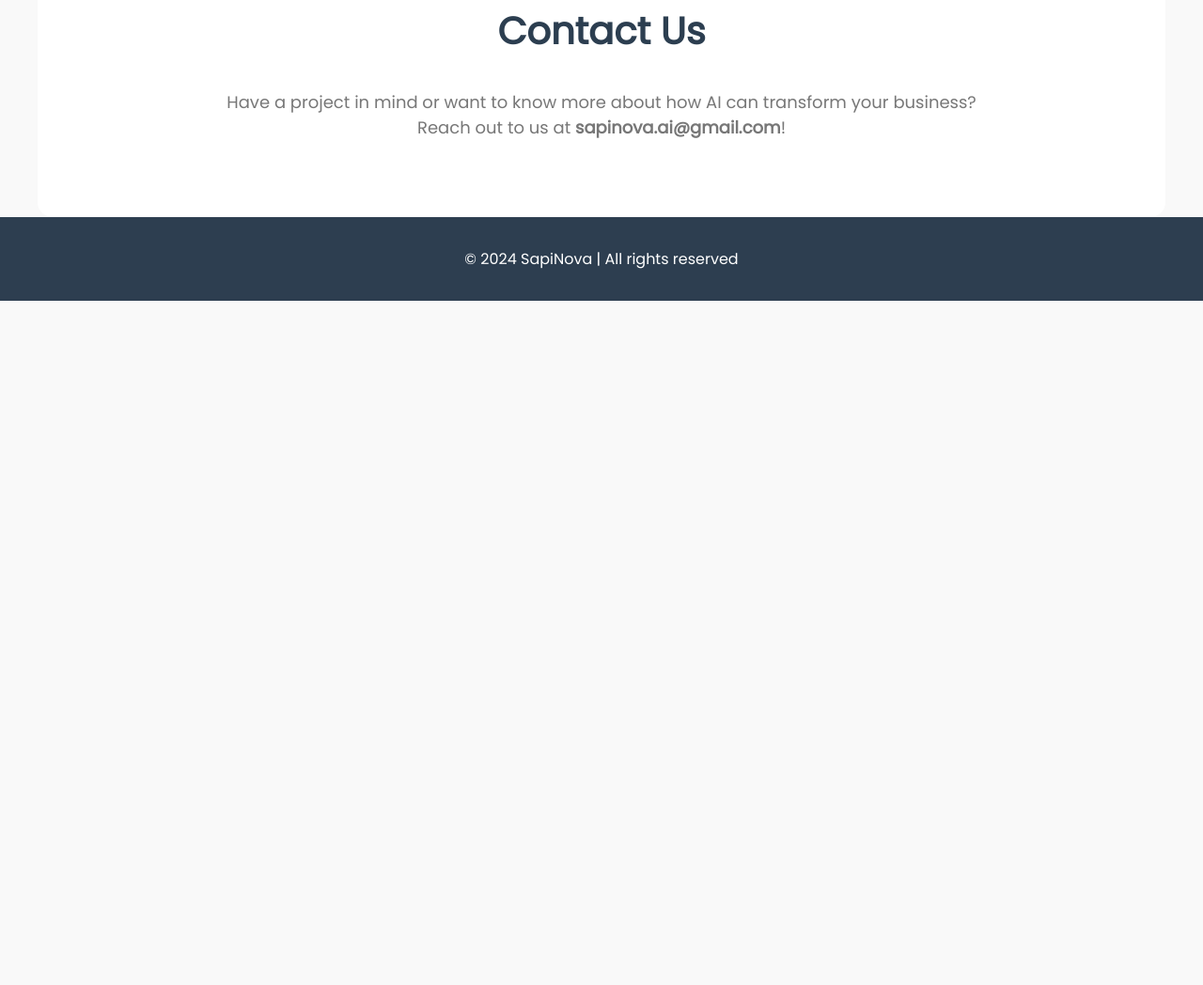
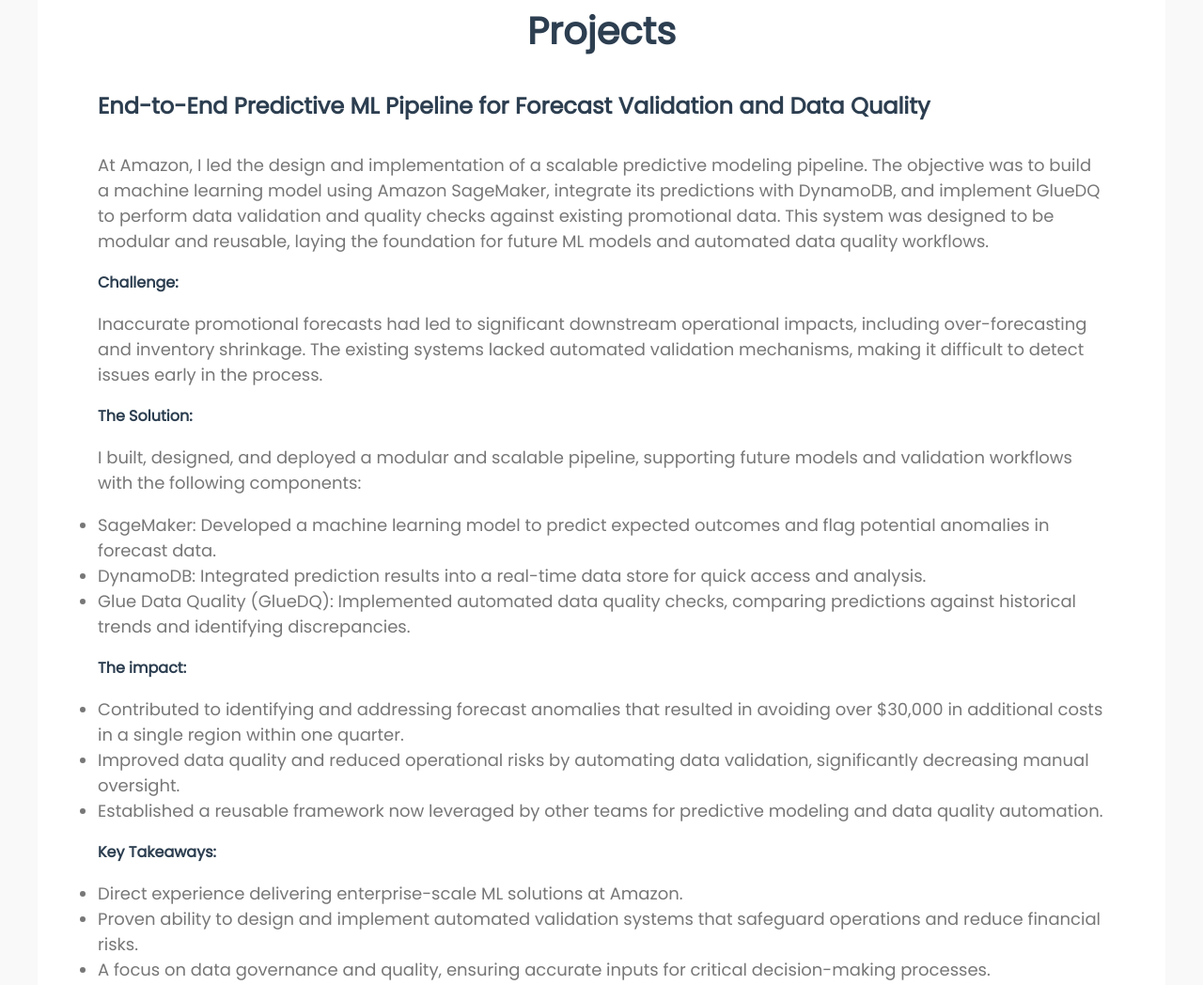
Before and after one commit to SapiNova/SapiNova.github.io, a plain HTML site: page index.html in a window 1280 px wide. Shown: the part 1544-2592 px from the top of the page at 94% size. Before the commit the page ends 1864 px from the top, so only its background shows below. Drawn offline with Linux system fonts and the light colour scheme.

Commit message:
Add projects section

```diff
--- a/css/style.css
+++ b/css/style.css
@@ -91,6 +91,7 @@
 	display: flex;
 	height: 100%;
 	align-items: center;
+	color: #FFFFFF;
 }
 
 .logo > img {
@@ -144,6 +145,7 @@
 
 main {
 	margin-top: -3rem;
+	margin-bottom: 2rem;
 }
 
 main > .content {
@@ -153,23 +155,36 @@
 }
 
 section {
-	text-align: center;
 	padding-bottom: 2rem;
 }
 
-section > p {
+section>p, section>ul {
     font-size: 18px;
     color: #777;
+	padding: 0 2rem;
 }
 
-section > h2 {
+section>h2 {
     font-size: 2.5rem;
     font-weight: 600;
     margin: 2rem;
     color: #2c3e50;
+	text-align: center;
+}
+
+section>h3 {
+	font-size: 1.5rem;
+    margin: 2rem;
+    color: #2c3e50;
+}
+
+section>h4 {
+	margin: 0 2rem;
+    color: #2c3e50;
 }
 
 .hover-card {
+	text-align: center;
     padding: 1rem;
     border-radius: 1rem;
     background-color: var(--color-background);
--- a/index.html
+++ b/index.html
@@ -14,10 +14,10 @@
 <body>
 	<header>
         <nav class="content">
-			<div class="logo">
+			<a href="/" class="logo">
 				<img src="/images/logo.svg" class="unselectable undraggable">
 				<span>SAPINOVA</span>
-			</div>
+			</a>
 			<div class="navbar">
                 <a class="nav-item" href="#services">Services</a>
                 <a class="nav-item" href="#about">About</a>
@@ -78,6 +78,33 @@
 				</div>
 			</section>
 
+			<section id="projects">
+				<h2>Projects</h2>
+				<h3>End-to-End Predictive ML Pipeline for Forecast Validation and Data Quality</h3>
+				<p>At Amazon, I led the design and implementation of a scalable predictive modeling pipeline. The objective was to build a machine learning model using Amazon SageMaker, integrate its predictions with DynamoDB, and implement GlueDQ to perform data validation and quality checks against existing promotional data. This system was designed to be modular and reusable, laying the foundation for future ML models and automated data quality workflows.</p>
+				<h4>Challenge:</h4>
+				<p>Inaccurate promotional forecasts had led to significant downstream operational impacts, including over-forecasting and inventory shrinkage. The existing systems lacked automated validation mechanisms, making it difficult to detect issues early in the process.</p>
+				<h4>The Solution:</h4>
+				<p>I built, designed, and deployed a modular and scalable pipeline, supporting future models and validation workflows with the following components:</p>
+				<ul>
+					<li>SageMaker: Developed a machine learning model to predict expected outcomes and flag potential anomalies in forecast data.</li>
+					<li>DynamoDB: Integrated prediction results into a real-time data store for quick access and analysis.</li>
+					<li>Glue Data Quality (GlueDQ): Implemented automated data quality checks, comparing predictions against historical trends and identifying discrepancies.</li>
+				</ul>
+				<h4>The impact:</h4>
+				<ul>
+					<li>Contributed to identifying and addressing forecast anomalies that resulted in avoiding over $30,000 in additional costs in a single region within one quarter.</li>
+					<li>Improved data quality and reduced operational risks by automating data validation, significantly decreasing manual oversight.</li>
+					<li>Established a reusable framework now leveraged by other teams for predictive modeling and data quality automation.</li>
+				</ul>
+				<h4>Key Takeaways:</h4>
+				<ul>
+					<li>Direct experience delivering enterprise-scale ML solutions at Amazon.</li>
+					<li>Proven ability to design and implement automated validation systems that safeguard operations and reduce financial risks.</li>
+					<li>A focus on data governance and quality, ensuring accurate inputs for critical decision-making processes.</li>
+				</ul>
+			</section>
+
 			<section id="contact">
 				<h2>Contact Us</h2>
 				<p>Have a project in mind or want to know more about how AI can transform your business?<br>Reach out to us at <b>sapinova.ai@gmail.com</b>!</p>
```
